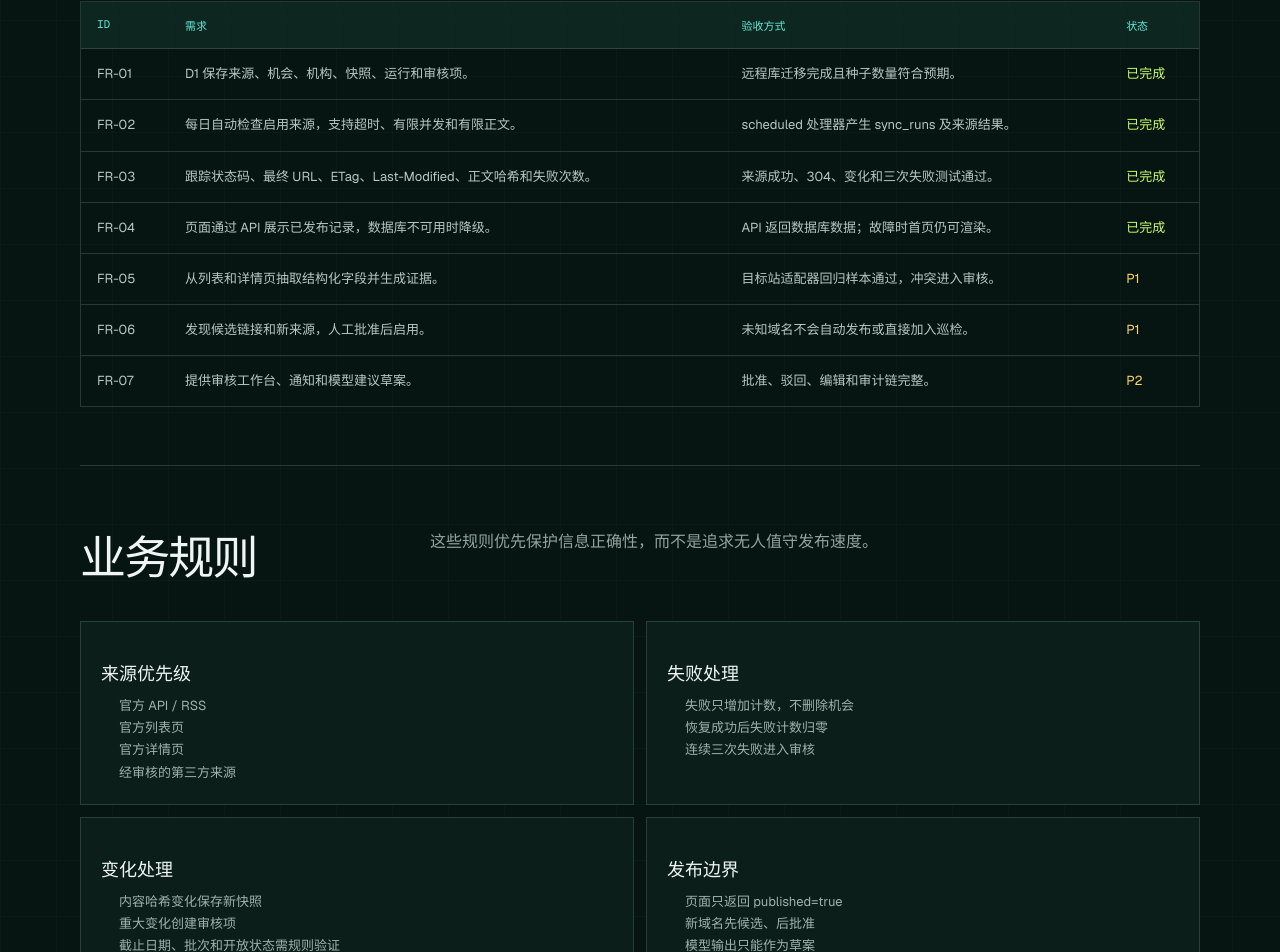
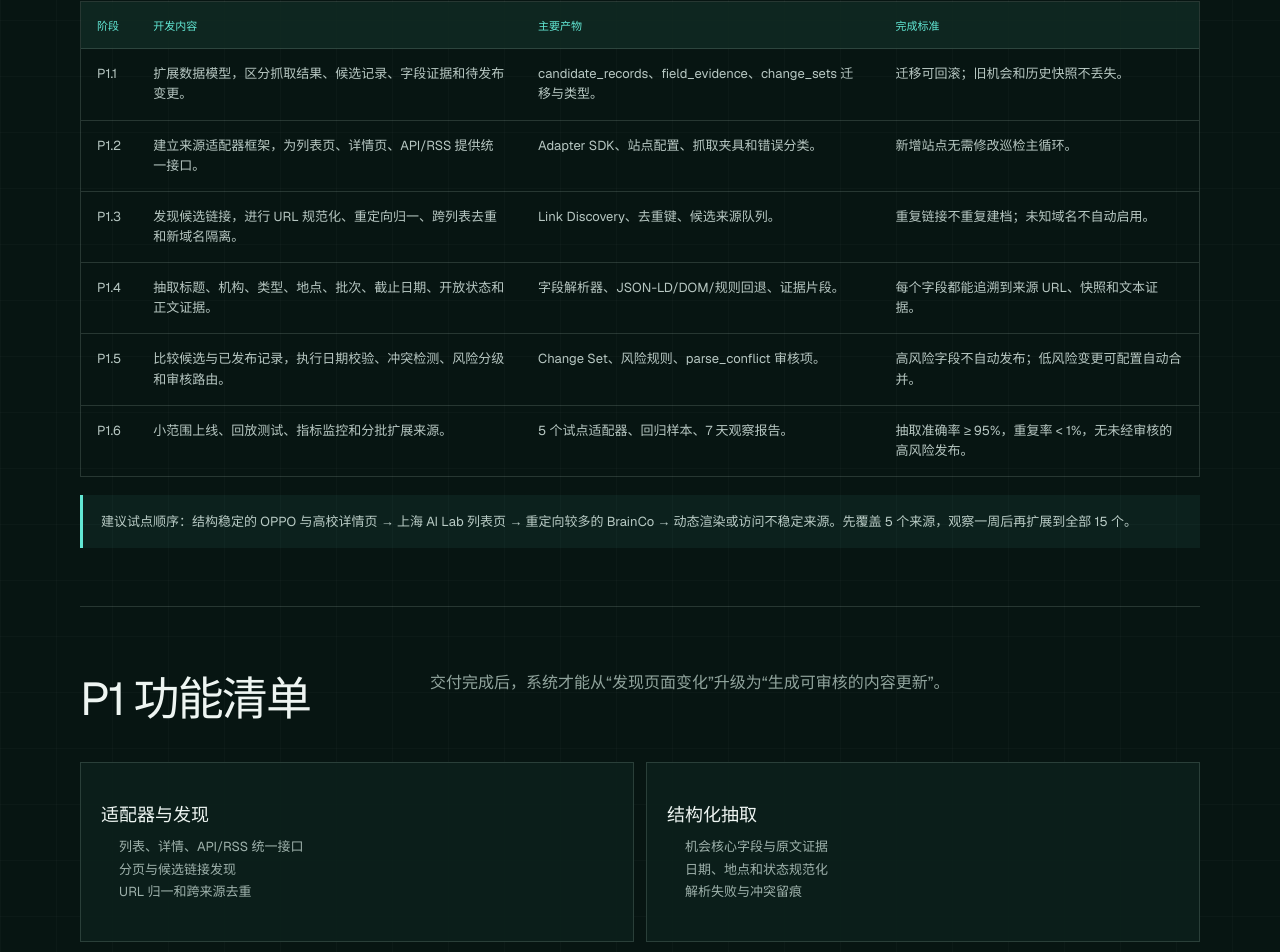
Before and after one commit to zhanglunet/brain-27-career-radar, a Next.js app: page /prd in a window 1280 px wide. Shown: the part 2052-3004 px from the top of the page. Built offline with nearby package versions, Linux system fonts and the light colour scheme.

Commit message:
Plan P1 and add custom domain

```diff
--- a/app/api/system-status/route.ts
+++ b/app/api/system-status/route.ts
@@ -71,7 +71,7 @@ export async function GET() {
         automaticSourceDiscovery: false,
       },
     }, {
-      headers: { "Cache-Control": "public, max-age=60, stale-while-revalidate=300" },
+      headers: { "Cache-Control": "no-store" },
     });
   } catch (error) {
     console.error(JSON.stringify({ event: "radar.system_status.failed", error: errorMessage(error) }));
--- a/app/prd/page.tsx
+++ b/app/prd/page.tsx
@@ -42,6 +42,29 @@ export default function PrdPage() {
           <article className={`${styles.card} ${styles.cardDone}`}><span className={styles.cardLabel}>P0 · 已上线</span><h3>可靠监控与动态展示</h3><p>D1 数据模型、每日 Cron、15 个来源巡检、条件请求、哈希快照、运行记录、审核队列、动态 API 和静态降级。</p></article>
           <article className={`${styles.card} ${styles.cardNext}`}><span className={styles.cardLabel}>P1 · 待开发</span><h3>列表发现与字段抽取</h3><p>按域名适配招聘/招生列表，发现候选详情页，抽取标题、地点、类别、截止日期与正文证据，并处理重复和冲突。</p></article>
           <article className={`${styles.card} ${styles.cardNext}`}><span className={styles.cardLabel}>P2 · 待开发</span><h3>审核后台与模型辅助</h3><p>批准、驳回、编辑变更；生成匹配度和行动建议草案；发送变更通知及每周摘要。</p></article>
+        </div>
+      </section>
+
+      <section className={styles.section}>
+        <div className={styles.sectionHead}><h2>P1 开发路径</h2><p>P1 的目标不是让模型自由改页面，而是把来源页面转换成带证据、可比较、可审核的结构化候选变更。</p></div>
+        <div className={styles.tableWrap}><table className={styles.table}><thead><tr><th>阶段</th><th>开发内容</th><th>主要产物</th><th>完成标准</th></tr></thead><tbody>
+          <tr><td>P1.1</td><td>扩展数据模型，区分抓取结果、候选记录、字段证据和待发布变更。</td><td>candidate_records、field_evidence、change_sets 迁移与类型。</td><td>迁移可回滚；旧机会和历史快照不丢失。</td></tr>
+          <tr><td>P1.2</td><td>建立来源适配器框架，为列表页、详情页、API/RSS 提供统一接口。</td><td>Adapter SDK、站点配置、抓取夹具和错误分类。</td><td>新增站点无需修改巡检主循环。</td></tr>
+          <tr><td>P1.3</td><td>发现候选链接，进行 URL 规范化、重定向归一、跨列表去重和新域名隔离。</td><td>Link Discovery、去重键、候选来源队列。</td><td>重复链接不重复建档；未知域名不自动启用。</td></tr>
+          <tr><td>P1.4</td><td>抽取标题、机构、类型、地点、批次、截止日期、开放状态和正文证据。</td><td>字段解析器、JSON-LD/DOM/规则回退、证据片段。</td><td>每个字段都能追溯到来源 URL、快照和文本证据。</td></tr>
+          <tr><td>P1.5</td><td>比较候选与已发布记录，执行日期校验、冲突检测、风险分级和审核路由。</td><td>Change Set、风险规则、parse_conflict 审核项。</td><td>高风险字段不自动发布；低风险变更可配置自动合并。</td></tr>
+          <tr><td>P1.6</td><td>小范围上线、回放测试、指标监控和分批扩展来源。</td><td>5 个试点适配器、回归样本、7 天观察报告。</td><td>抽取准确率 ≥ 95%，重复率 &lt; 1%，无未经审核的高风险发布。</td></tr>
+        </tbody></table></div>
+        <p className={styles.note}>建议试点顺序：结构稳定的 OPPO 与高校详情页 → 上海 AI Lab 列表页 → 重定向较多的 BrainCo → 动态渲染或访问不稳定来源。先覆盖 5 个来源，观察一周后再扩展到全部 15 个。</p>
+      </section>
+
+      <section className={styles.section}>
+        <div className={styles.sectionHead}><h2>P1 功能清单</h2><p>交付完成后，系统才能从“发现页面变化”升级为“生成可审核的内容更新”。</p></div>
+        <div className={styles.requirements}>
+          <article className={styles.requirement}><h3>适配器与发现</h3><ul><li>列表、详情、API/RSS 统一接口</li><li>分页与候选链接发现</li><li>URL 归一和跨来源去重</li></ul></article>
+          <article className={styles.requirement}><h3>结构化抽取</h3><ul><li>机会核心字段与原文证据</li><li>日期、地点和状态规范化</li><li>解析失败与冲突留痕</li></ul></article>
+          <article className={styles.requirement}><h3>安全更新</h3><ul><li>字段级差异与风险分类</li><li>低风险字段受控自动合并</li><li>截止日期等高风险字段审核</li></ul></article>
+          <article className={styles.requirement}><h3>质量与运维</h3><ul><li>固定网页样本回放测试</li><li>抽取准确率和重复率指标</li><li>适配器失效告警与回滚</li></ul></article>
         </div>
       </section>
 
--- a/app/system/page.tsx
+++ b/app/system/page.tsx
@@ -18,7 +18,7 @@ export default function SystemPage() {
 
     <div className={styles.content}>
       <section className={styles.section}>
-        <div className={styles.sectionHead}><h2>实时运行状态</h2><p>数据来自生产 D1，只公开聚合状态，不公开数据库标识、日志正文或凭据。页面最多缓存 60 秒。</p></div>
+        <div className={styles.sectionHead}><h2>实时运行状态</h2><p>数据来自生产 D1，只公开聚合状态，不公开数据库标识、日志正文或凭据；运维状态不使用边缘缓存。</p></div>
         <SystemStatus />
       </section>
 
@@ -48,7 +48,7 @@ export default function SystemPage() {
           <li><span>01</span><div><strong>等待首个生产 Cron 留痕</strong><br /><small>日本时间 10:00 后刷新本页，确认出现最近一次巡检及 15 个来源的检查结果。</small></div><span className={`${styles.tag} ${styles.tagPending}`}>需观察</span></li>
           <li><span>02</span><div><strong>处理待审核变化</strong><br /><small>当前尚无可视化后台；P1 前可通过 Cloudflare D1 控制台查看 review_queue。系统不会自动发布高风险语义变更。</small></div><span className={styles.tag}>运维动作</span></li>
           <li><span>03</span><div><strong>决定是否继续 P1</strong><br /><small>若目标是“机会内容和新来源都自动更新”，下一步需要开发站点适配器、字段抽取、候选来源发现和审核工作台。</small></div><span className={`${styles.tag} ${styles.tagPending}`}>产品决策</span></li>
-          <li><span>04</span><div><strong>可选：绑定自定义域名</strong><br /><small>当前 workers.dev 地址已可公开访问；自定义域名不影响自动运行，只影响品牌与访问入口。</small></div><span className={styles.tag}>可选</span></li>
+          <li><span>04</span><div><strong>自定义域名已配置</strong><br /><small>生产入口使用 radar.openagent.hk；workers.dev 地址保留为故障诊断和备用入口。</small></div><span className={styles.tag}>已完成</span></li>
         </ul>
       </section>
 
--- a/vite.config.ts
+++ b/vite.config.ts
@@ -10,6 +10,7 @@ const useRemoteD1InDevelopment = process.env.BRAIN_RADAR_REMOTE_D1 === "true";
 const localBindingConfig = {
   name: "brain-27-career-radar",
   main: "./worker/index.ts",
+  workers_dev: true,
   compatibility_date: "2026-07-31",
   compatibility_flags: ["nodejs_compat"],
   d1_databases: [{
@@ -23,6 +24,9 @@ const localBindingConfig = {
   }],
   assets: { binding: "ASSETS" },
   images: { binding: "IMAGES" },
+  routes: productionD1Id
+    ? [{ pattern: "radar.openagent.hk", custom_domain: true }]
+    : [],
   triggers: { crons: ["0 1 * * *"] },
   observability: {
     enabled: true,
```
Also changed, not shown: 6 other files (tests, documents, lock files or other folders).
